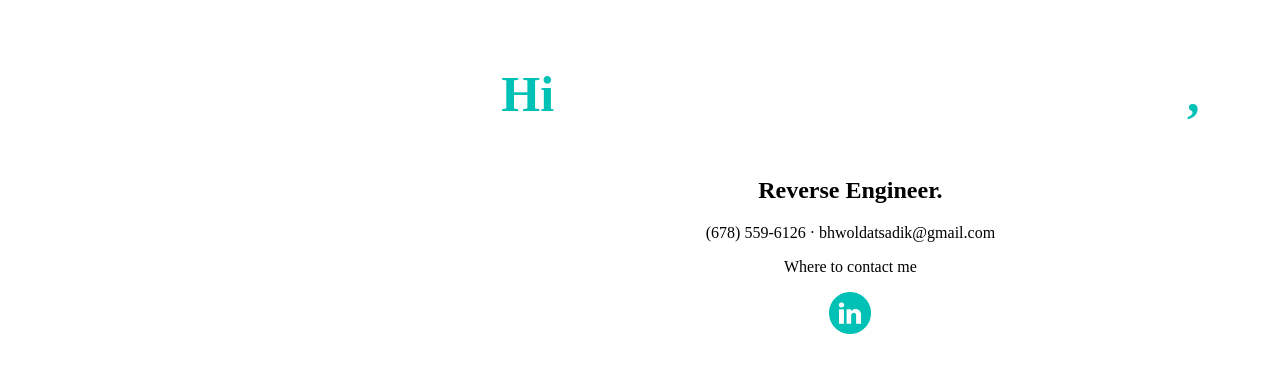
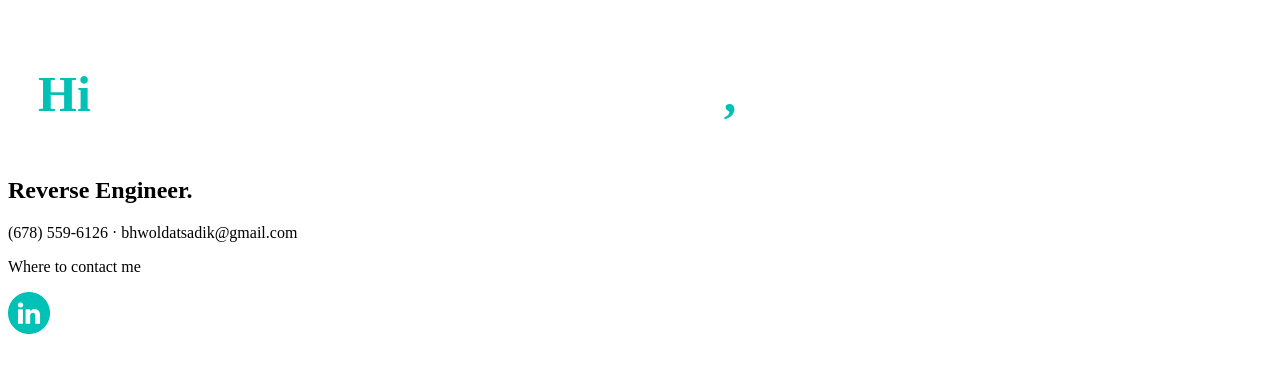
Before and after one commit to basuamlk/basuamlk.github.io, a plain HTML site: page index.html in a window 1280 px wide. Drawn offline with Linux system fonts and the light colour scheme.

Commit message:
removed center and margin

```diff
--- a/stylesheet.css
+++ b/stylesheet.css
@@ -59,9 +59,9 @@ p {
 }*/
 
 .mainpar {
-	margin-left: 400px;
-    text-align: center;
-    width: 70%;
+	/*margin-left: 400px;
+    text-align: center;*/
+    width: 100%;
 }
 
 .github-icon{
```
